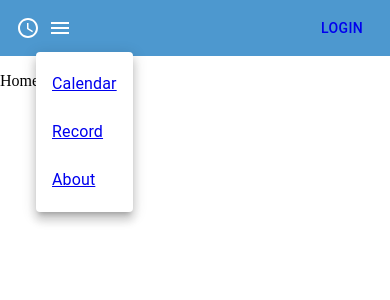
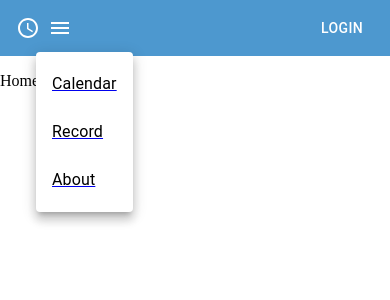
Before and after one commit to Capstone-Projects-2022-Spring/project-60seconds, a React Native app: screen / in a window 390 px wide. Both pictures are taken after a click on the button "menu". Shown: the top 300 px of the page. Built offline with nearby package versions, Linux system fonts and the light colour scheme.

Commit message:
added lazy styling, will require standardization

```diff
--- a/components/navbar.js
+++ b/components/navbar.js
@@ -33,10 +33,6 @@ export default function Navbar() {
         setAnchorElNav(null);
     };
 
-    /*const changePage = (pageName) => {
-        console.log("swap to: " + pageName.toString());
-    }*/
-
     return (
         <ThemeProvider theme={appTheme}>
             <AppBar position="static">
@@ -45,7 +41,7 @@ export default function Navbar() {
 
                         <AccessTimeIcon sx={{ mr: 1 }}/>
                         <Link to="/">
-                            <Typography variant="h6" noWrap component="div" sx={{mr: 2, display: { xs: 'none', md: 'flex' }}}>
+                            <Typography variant="h6" noWrap component="div" sx={{mr: 2, display: { xs: 'none', md: 'flex', color: '#fff' }}}>
                                 60 Seconds
                             </Typography>
                         </Link>
@@ -80,26 +76,26 @@ export default function Navbar() {
 
                                 <MenuItem key={"Calendar"} onClick={handleCloseNavMenu}>
                                     <Link to="/calendar" >
-                                        <Typography textAlign="center">Calendar</Typography>
+                                        <Typography textAlign="center" color='#000'>Calendar</Typography>
                                     </Link>
                                 </MenuItem>
 
                                 <MenuItem key={"Record"} onClick={handleCloseNavMenu}>
                                     <Link to="/record">
-                                        <Typography textAlign="center">Record</Typography>
+                                        <Typography textAlign="center" color='#000'>Record</Typography>
                                     </Link>
                                 </MenuItem>
 
                                 <MenuItem key={"About"} onClick={handleCloseNavMenu}>
                                     <Link to="/about">
-                                        <Typography textAlign="center">About</Typography>
+                                        <Typography textAlign="center" color='#000'>About</Typography>
                                     </Link>
                                 </MenuItem>
 
                             </Menu>
                         </Box>
 
-                        <Box sx={{ flexGrow: 1, display: { xs: 'none', md: 'flex' } }}>
+                        <Box sx={{ flexGrow: 1, display: { xs: 'none', md: 'flex' }}}>
                             <Link to="/calendar">
                                 <Button key="Calendar" onClick={handleCloseNavMenu} sx={{ my: 2, color: 'white', display: 'block' }}>
                                     Calendar
@@ -116,7 +112,7 @@ export default function Navbar() {
                                 </Button>
                             </Link>
                         </Box>
-                        <Link to="/login">
+                        <Link to="/login" className="menuLink" style={{color: '#fff'}}>
                             <Button color="inherit">Login</Button>
                         </Link>
                     </Toolbar>
```
